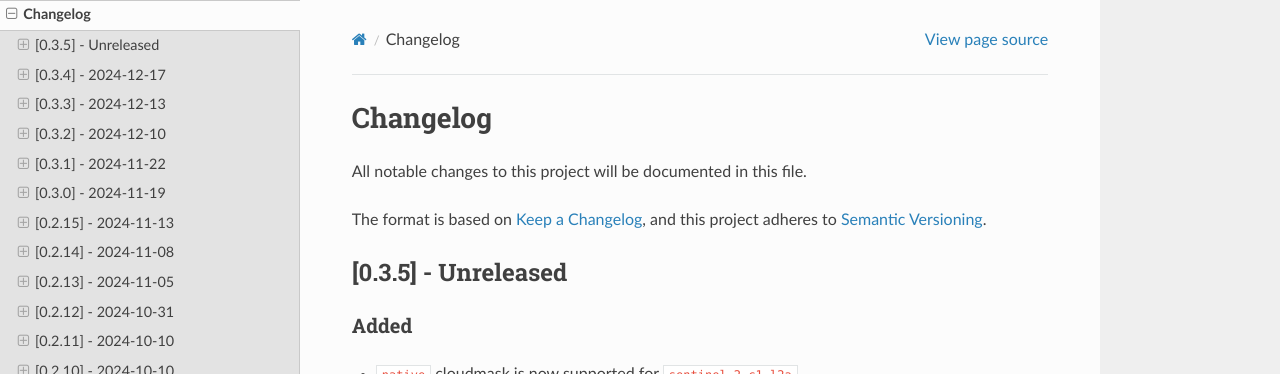
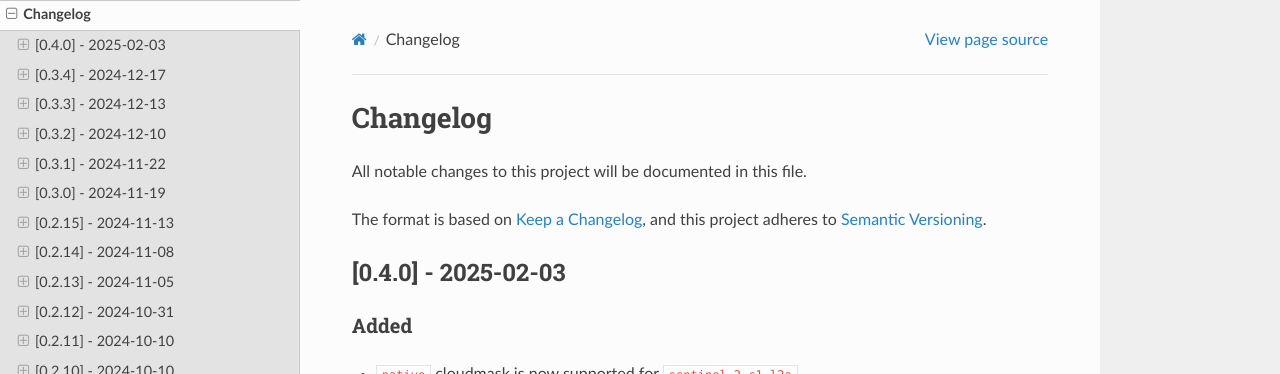
Before and after one commit to earthdaily/earthdaily-python-client, a Sphinx documentation site: the page built from docs/CHANGELOG.md, in a window 1280 px wide and 900 px high. Shown: the top 374 px of the window. Built offline with Sphinx 7.4.7 and the Read the Docs theme 3.1.0, drawn with Linux system fonts in a browser that asks for light colours; pages that are not in the unit, such as notebooks, are missing from menus.

Commit message:
release(0.4.0)

```diff
--- a/docs/CHANGELOG.md
+++ b/docs/CHANGELOG.md
@@ -4,7 +4,7 @@ All notable changes to this project will be documented in this file.
 The format is based on [Keep a Changelog](https://keepachangelog.com/en/1.0.0/),
 and this project adheres to [Semantic Versioning](https://semver.org/spec/v2.0.0.html).
 
-## [0.3.5] - Unreleased
+## [0.4.0] - 2025-02-03
 
 ### Added
 
--- a/earthdaily/__init__.py
+++ b/earthdaily/__init__.py
@@ -7,7 +7,7 @@ from .accessor import __EarthDailyAccessorDataArray, __EarthDailyAccessorDataset
 # to hide warnings from rioxarray or nano seconds conversion
 # warnings.filterwarnings("ignore")
 
-__version__ = "0.3.5"
+__version__ = "0.4.0"
 
 
 def EarthDataStore(
```
Also changed, not shown: 1 other file.
